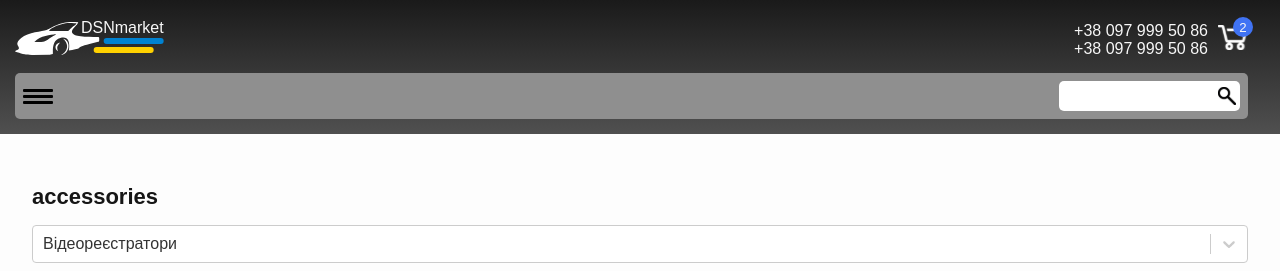
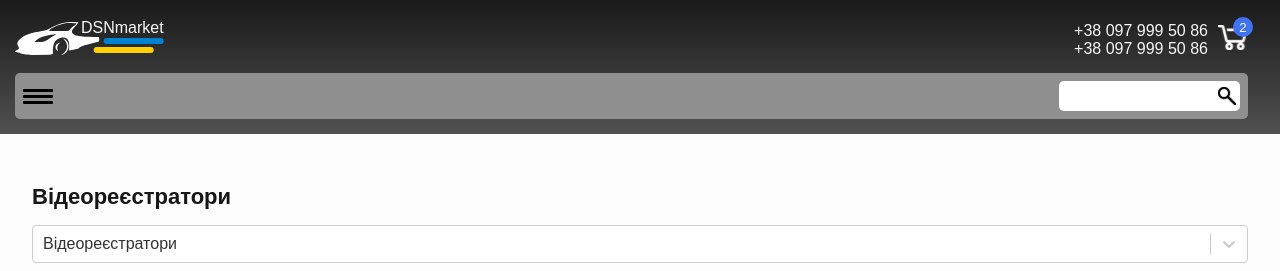
Before and after one commit to nezalonov-serhii/dsn-market, a Next.js app: page /accessories in a window 1280 px wide. Shown: the top 271 px of the page. Built offline with nearby package versions, Linux system fonts and the light colour scheme.

Commit message:
fixed: subcategories

```diff
--- a/src/app/[category]/page.jsx
+++ b/src/app/[category]/page.jsx
@@ -58,7 +58,7 @@ export default function Category({ params }) {
    return (
       <section className={styles.section}>
          <div className={styles.container}>
-            <h1 className={styles.title}>{params.category}</h1>
+            <h1 className={styles.title}>{subcategories.label}</h1>
             <div className={styles.filterWrap}>
                <Select
                   options={categories.subcategories}
```
